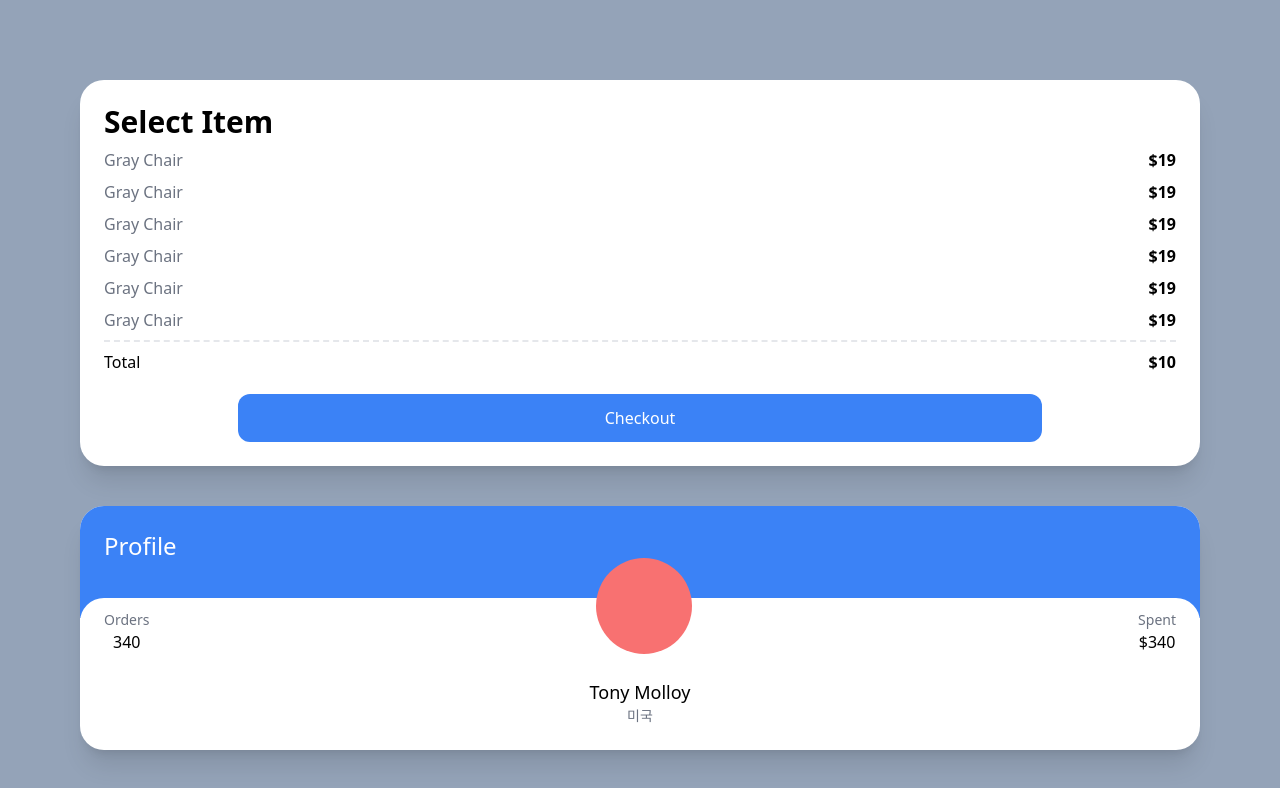
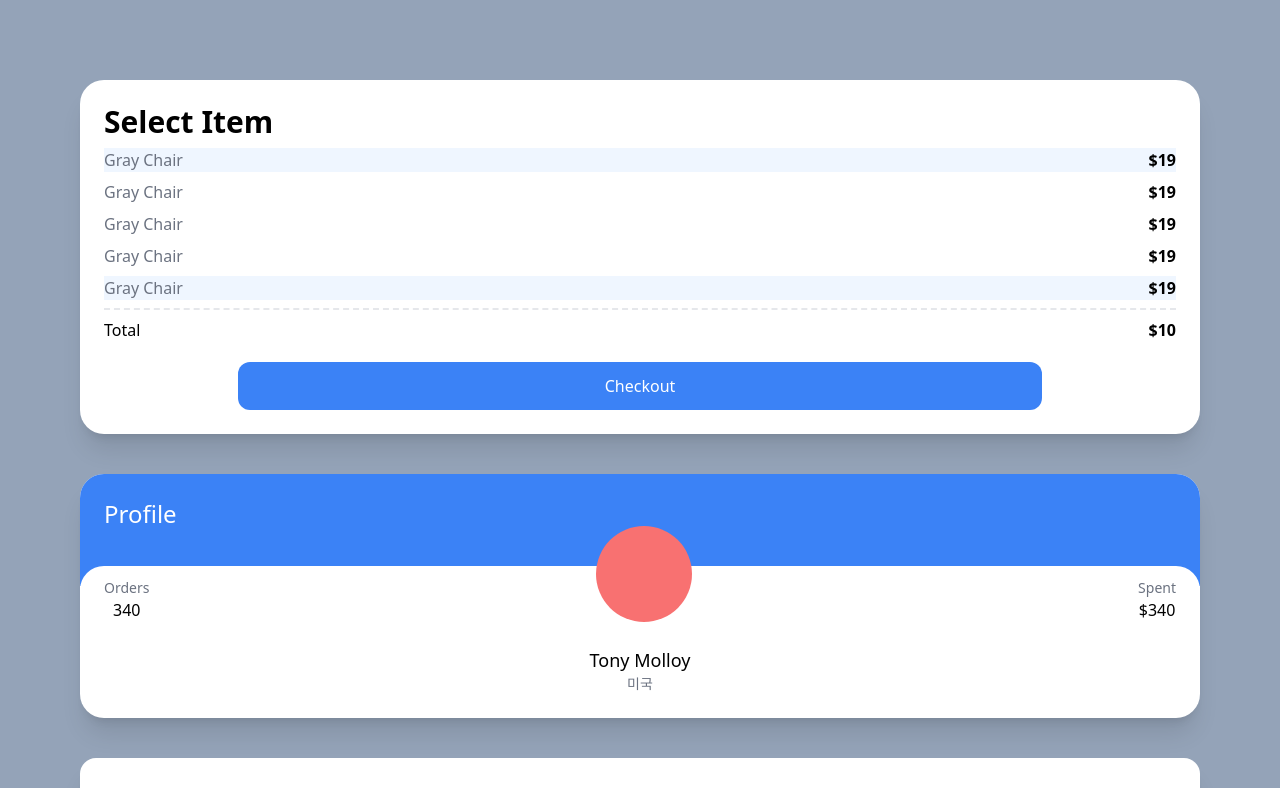
Before and after one commit to blkluv/next_carrot_market, a Next.js app: page / in a window 1280 px wide. Shown: the top 788 px of the page. Built offline with nearby package versions, Linux system fonts and the light colour scheme.

Commit message:
array.map을 사용하지 않은 리스트 삭제

```diff
--- a/src/pages/index.tsx
+++ b/src/pages/index.tsx
@@ -7,16 +7,15 @@ const Home: NextPage = () => {
         <span className="text-3xl font-semibold">Select Item</span>
         <ul>
           {[1, 2, 3, 4, 5].map((i) => (
-            <div key={i} className="flex justify-between my-2">
+            <div
+              key={i}
+              className="flex justify-between my-2 first:bg-blue-50 last:bg-blue-50"
+            >
               <span className="text-gray-500">Gray Chair</span>
               <span className="font-semibold">$19</span>
             </div>
           ))}
         </ul>
-        <div className="flex justify-between">
-          <span className="text-gray-500">Gray Chair</span>
-          <span className="font-semibold">$19</span>
-        </div>
         <div className="flex justify-between pt-2 mt-2 border-t-2 border-dashed">
           <span>Total</span>
           <span className="font-semibold">$10</span>
```
